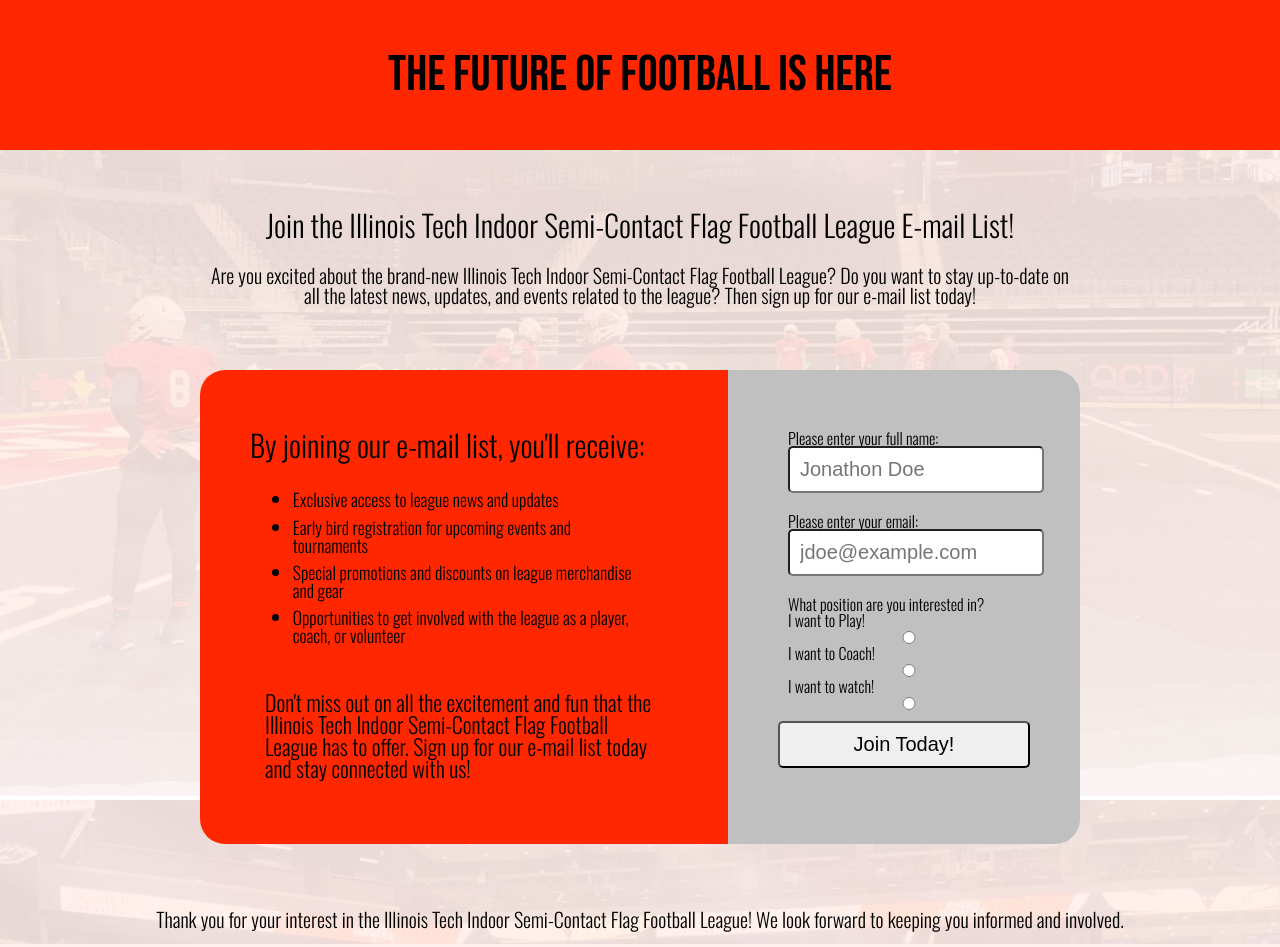
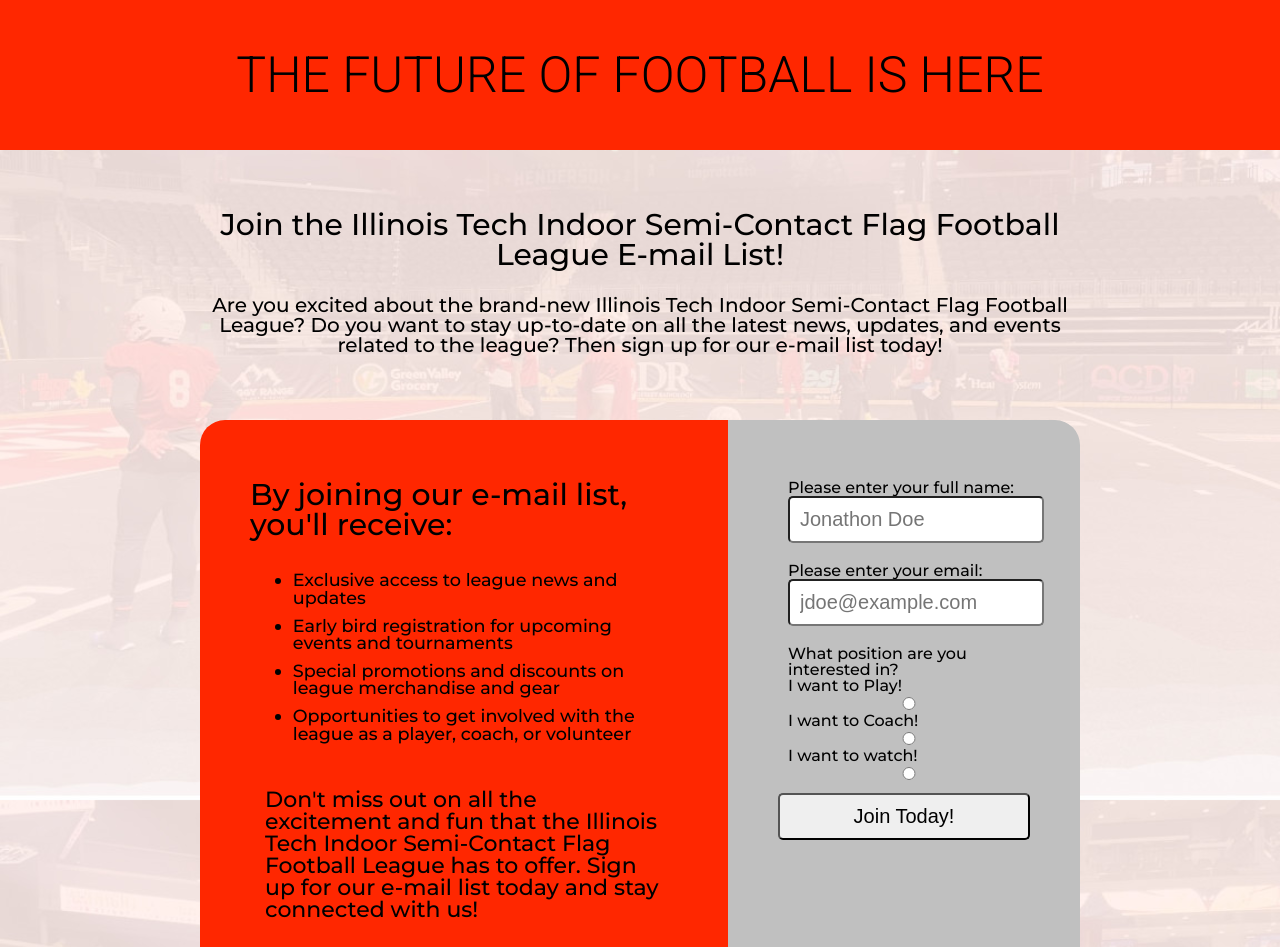
Before and after one commit to webdevNickQuigley/Project1, a plain HTML site: page index.html in a window 1280 px wide. Shown: the top 947 px of the page. Drawn offline with nearby package versions, Linux system fonts and the light colour scheme.

Commit message:
Creates some backup fonts for the website.

```diff
--- a/css/screen.css
+++ b/css/screen.css
@@ -4,7 +4,7 @@ body{
   background-repeat: no-repeat;
   background-attachment: fixed;
   background-size: cover;
-  font-family: 'Oswald', sans-serif;
+  font-family: 'Montserrat', 'Oswald', sans-serif;
 }
 h2{
   font-size: 150%;
@@ -20,7 +20,7 @@ p{
   overflow: hidden;
   position: relative;
   width:  100%;
-  font-family: 'Bebas Neue', cursive;
+  font-family: 'Roboto', 'Bebas Neue', cursive;
   font-size: 250%;
   background-color: #FF2700;
   color: #000000;
--- a/index.html
+++ b/index.html
@@ -8,9 +8,11 @@
 	<link rel="preconnect" href="https://fonts.googleapis.com">
 	<link rel="preconnect" href="https://fonts.gstatic.com" crossorigin>
 	<link href="https://fonts.googleapis.com/css2?family=Bebas+Neue&display=swap" rel="stylesheet">
+	<link href="https://fonts.googleapis.com/css2?family=Roboto:wght@300&display=swap" rel="stylesheet">
 	<link rel="preconnect" href="https://fonts.googleapis.com">
 	<link rel="preconnect" href="https://fonts.gstatic.com" crossorigin>
 	<link href="https://fonts.googleapis.com/css2?family=Oswald:wght@300&display=swap" rel="stylesheet">
+	<link href="https://fonts.googleapis.com/css2?family=Montserrat:wght@500&display=swap" rel="stylesheet">
 	<script src="js/site.js"></script>
   </head>
   <body>
```
